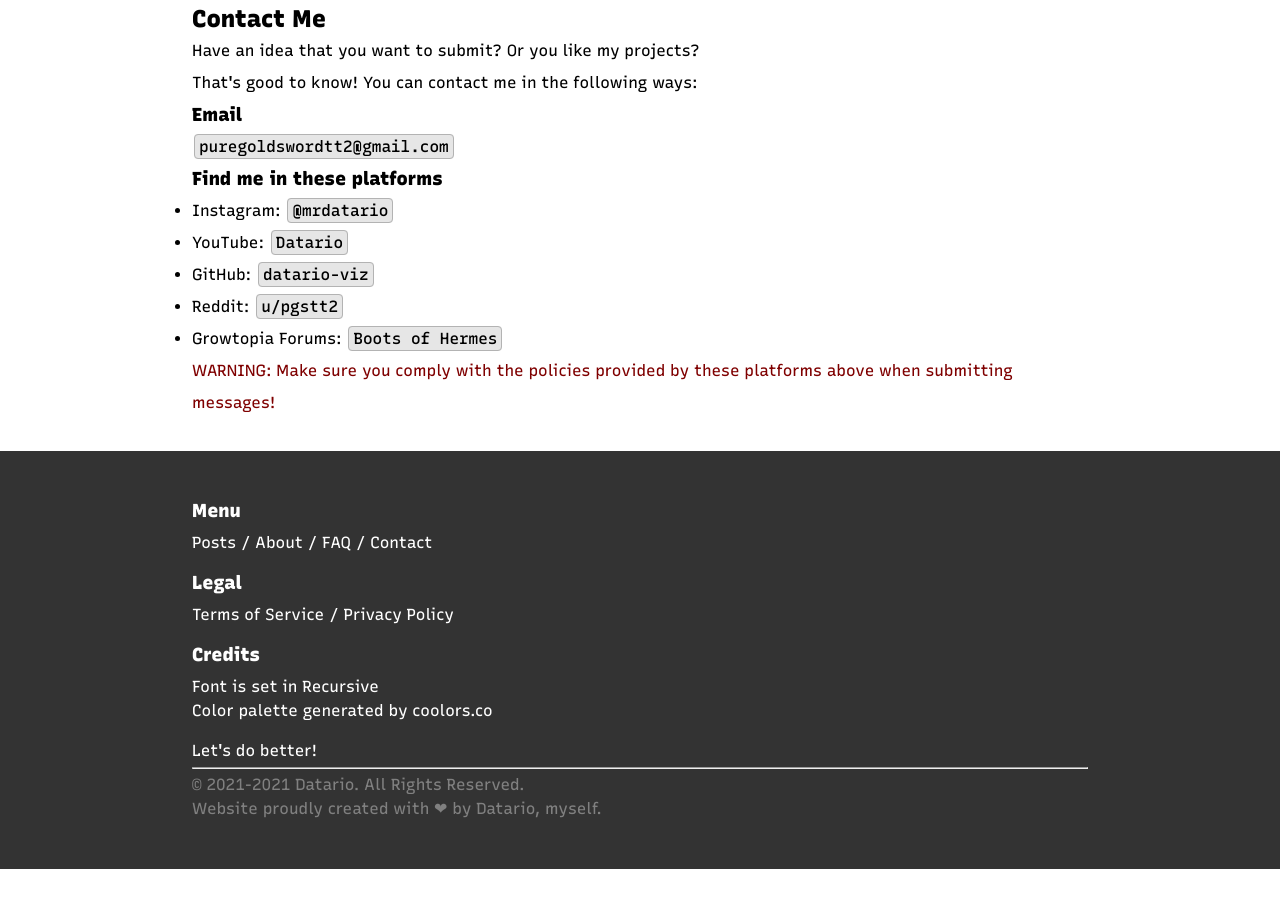
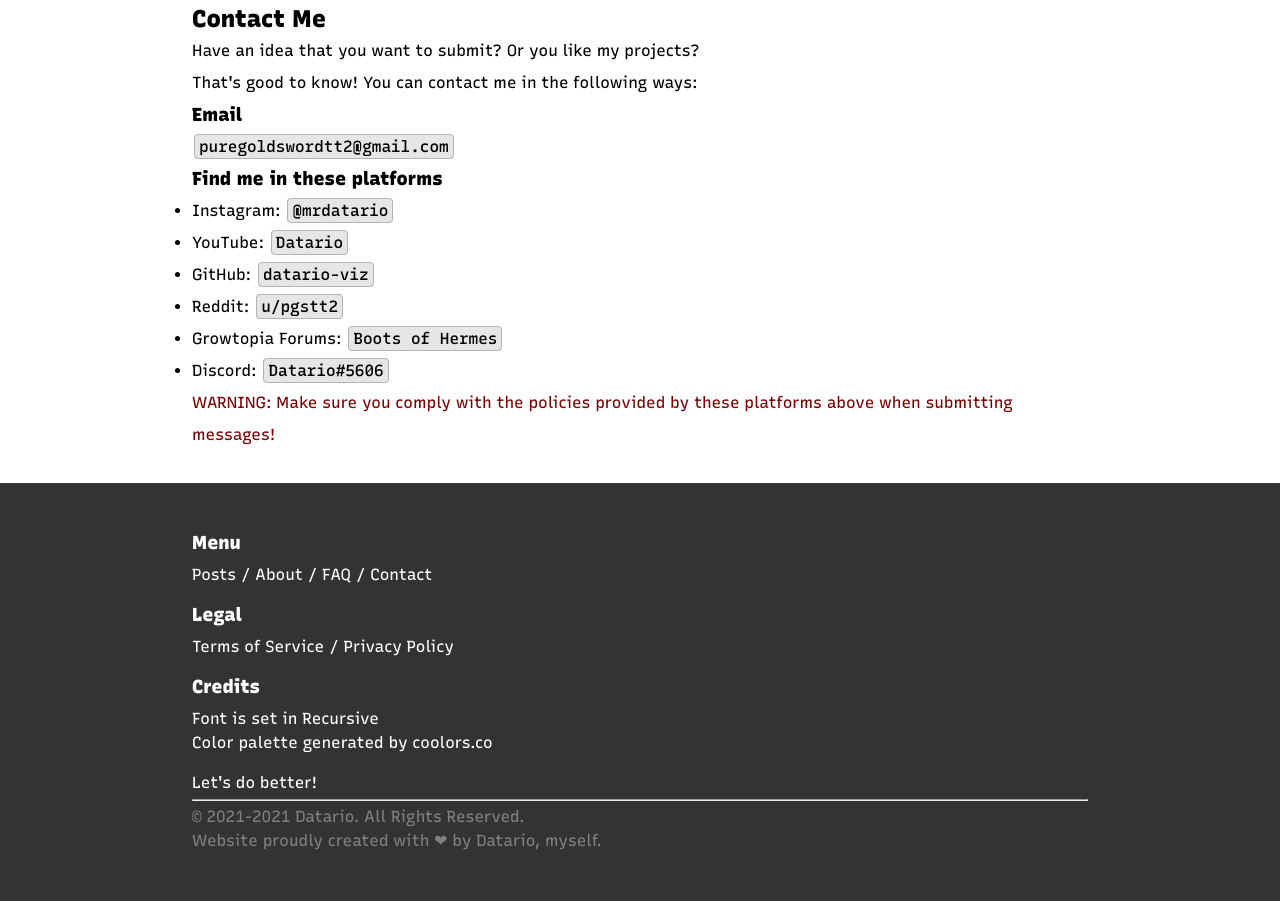
Before and after one commit to dat810/dat810.github.io, a plain HTML site: page index.html in a window 1280 px wide. Shown: the part 1201-2102 px from the top of the page. Before the commit the page ends 2070 px from the top, so only its background shows below. Drawn offline with Linux system fonts and the light colour scheme.

Commit message:
Added Discord

```diff
--- a/index.html
+++ b/index.html
@@ -137,6 +137,7 @@
 		<li>GitHub: <a href="https://www.github.com/datario-viz" target="_blank"><code>datario-viz</code></a></li>
 		<li>Reddit: <a href="https://www.reddit.com/user/pgstt2" target="_blank"><code>u/pgstt2</code></a></li>
 		<li>Growtopia Forums: <a href="https://www.growtopiagame.com/forums/member/405730-boots-of-hermes" target="_blank"><code>Boots of Hermes</code></a></li>
+		<li>Discord: <a href="https://discordapp.com/users/543005759470960641" target="_blank"><code>Datario#5606</code></a></li>
 	</ul>
 	<p style="color: #7f0000;">WARNING: Make sure you comply with the policies provided by these platforms above when submitting messages!</p>
 </div>
```
